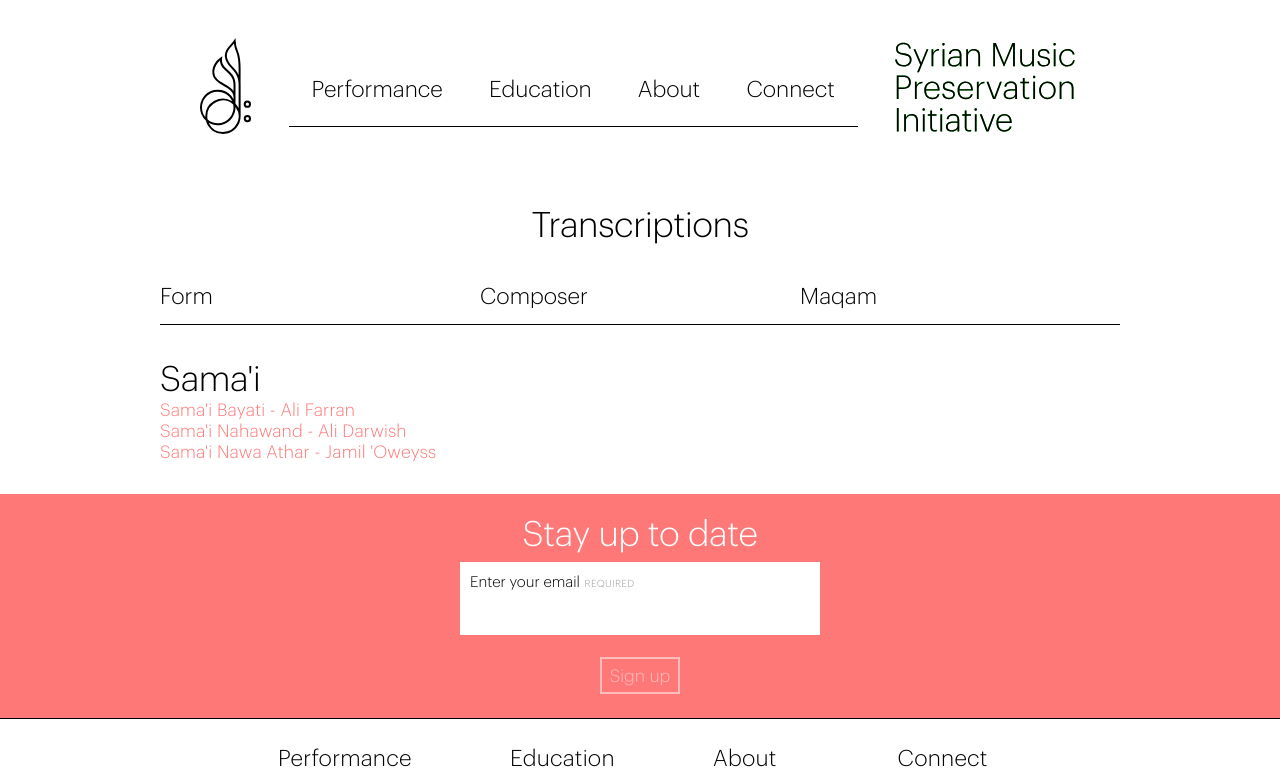
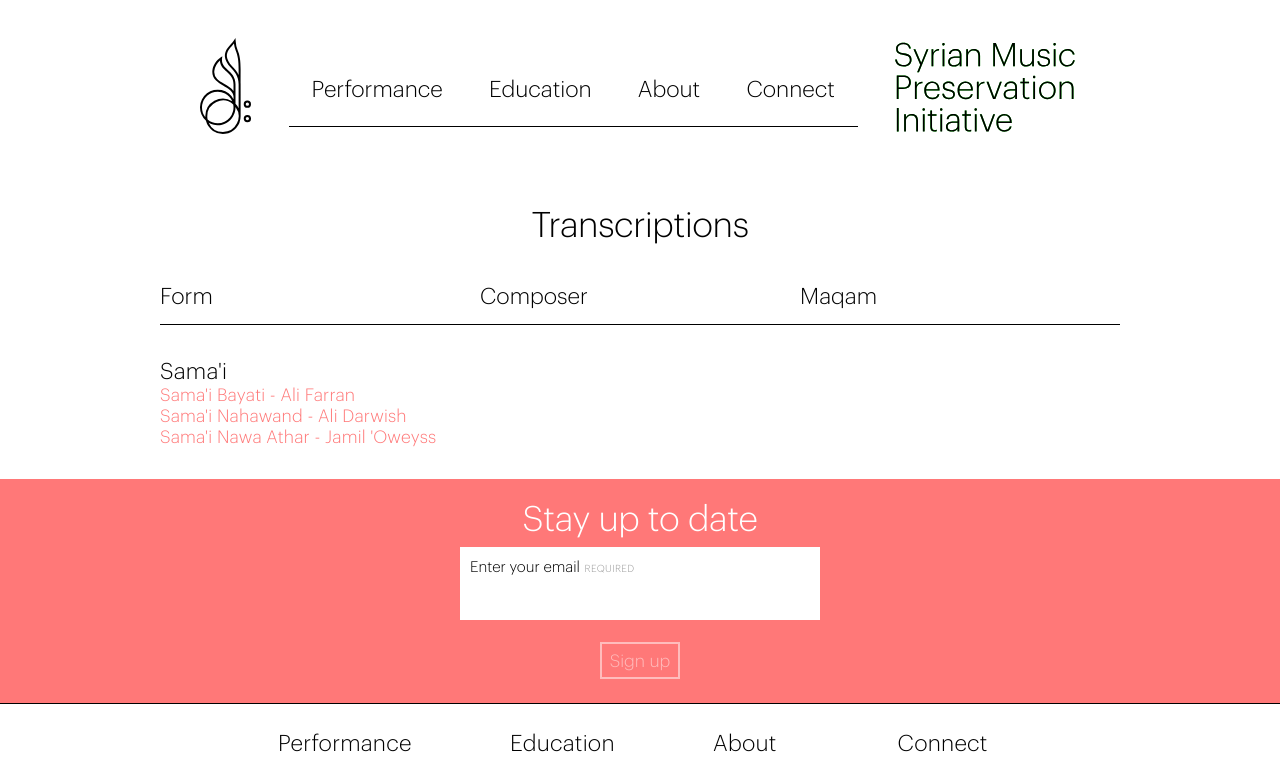
Before and after one commit to SyrianMusic/syrian-music-www, a Next.js app: page /education/transcriptions in a window 1280 px wide. Shown: the top 776 px of the page. Built offline with nearby package versions, Linux system fonts and the light colour scheme.

Commit message:
decrease sorted list heading size

```diff
--- a/components/SortedList/SortedList.js
+++ b/components/SortedList/SortedList.js
@@ -7,7 +7,7 @@ export const SortedList = ({ className, sections }) => (
     {Array.isArray(sections) &&
       sections.map((section) => (
         <li key={section.id} className="component-SortedList-section">
-          <Typography className="component-SortedList-section-title" variant="h3">
+          <Typography className="component-SortedList-section-title" size="lg">
             {section.title}
           </Typography>
 
```
